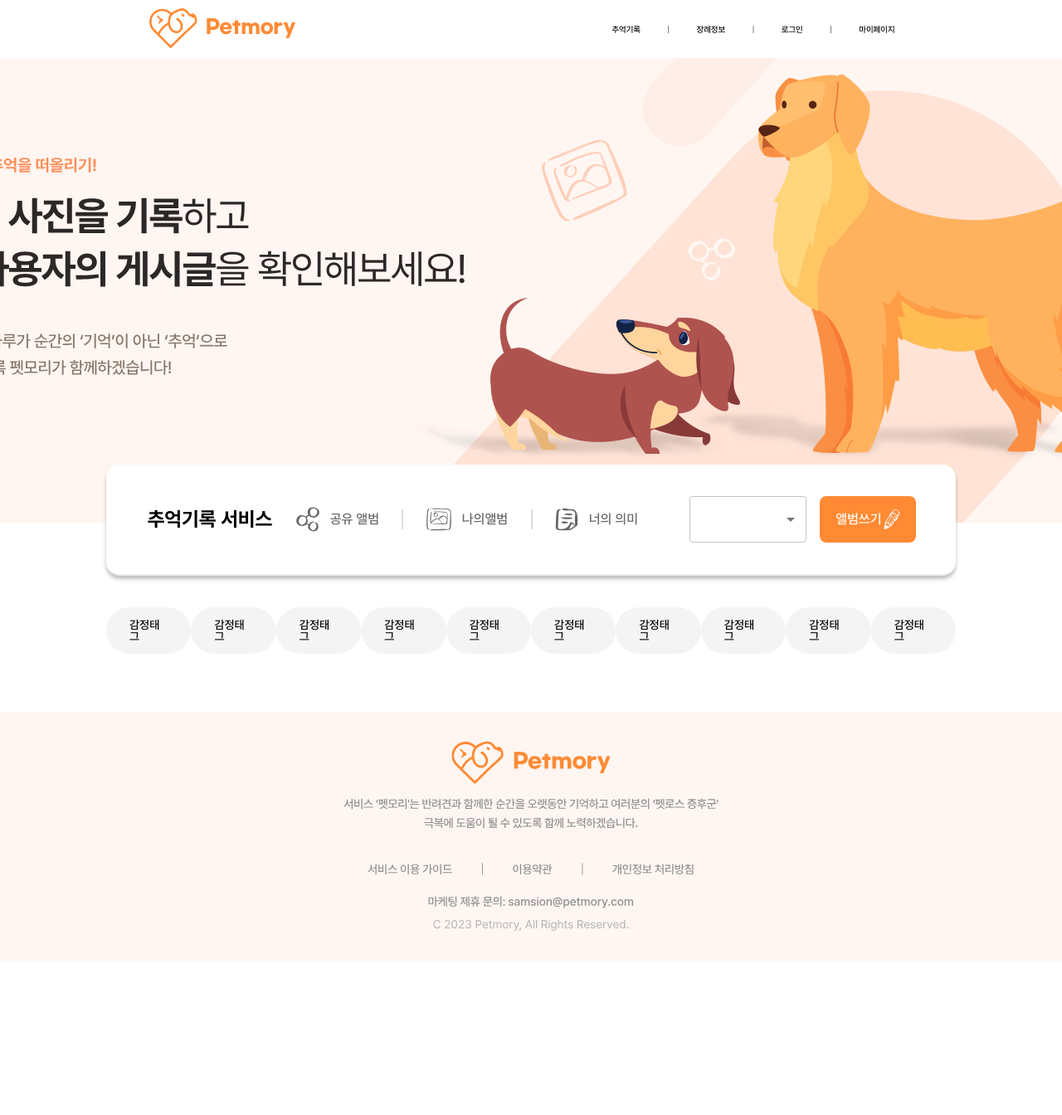
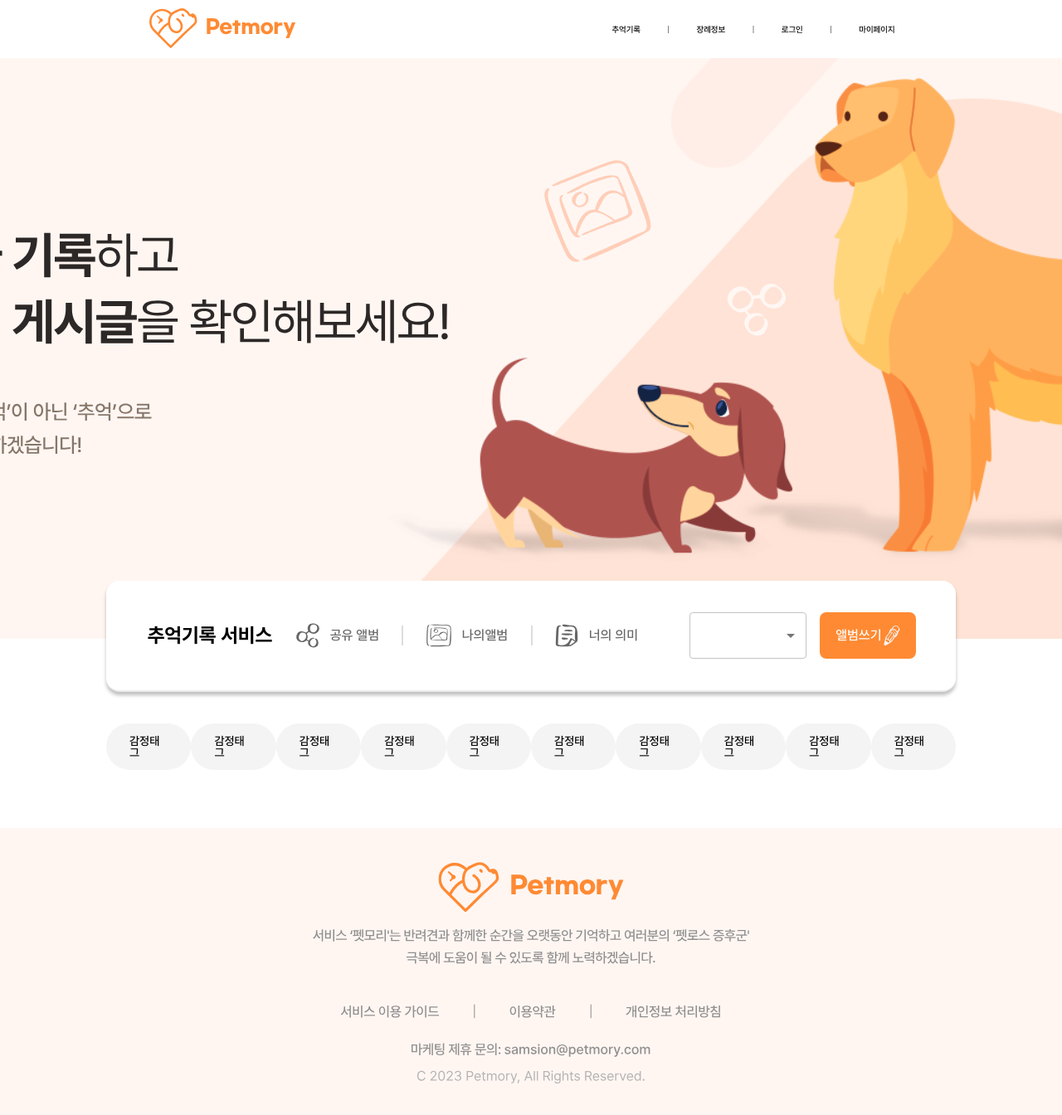
Before and after one commit to KUSITMS-27th-TEAM3/FrontEnd, a React (Create React App) app: page /memory in a window 1280 px wide. Shown: the top 1344 px of the page at 83% size. Before the commit the page ends 1158 px from the top, so only its background shows below. Built offline with nearby package versions, Linux system fonts and the light colour scheme.

Commit message:
fix : Banner, footer, subNav 위치조절

```diff
--- a/src/components/Banner.tsx
+++ b/src/components/Banner.tsx
@@ -3,11 +3,11 @@
 const BannerContainer = styled.div`
   display: flex;
   width: 100vw;
-  height: 560px;
+  height: 700px;
 
   img {
     max-width: 100%;
-    height: auto;
+    width: 100%;
     object-fit: cover;
   }
 `;
--- a/src/components/Footer.tsx
+++ b/src/components/Footer.tsx
@@ -5,10 +5,11 @@
   width: 100vw;
   position: relative;
   margin-top: 70px;
-  height: 300px;
+  height: 350px;
 
   img {
     max-width: 100%;
+    width: 100%;
     object-fit: cover;
   }
 `;
--- a/src/pages/MemoryPage/components/style/MemoryNavStyle.ts
+++ b/src/pages/MemoryPage/components/style/MemoryNavStyle.ts
@@ -18,7 +18,7 @@
   background-color: ${(props) => props.theme.color.grayScale.white};
   align-items: center;
   color: black;
-  top: 560px;
+  top: 700px;
   border-bottom: 2px solid #ebebeb;
   box-shadow: 0px 4px 4px rgba(0, 0, 0, 0.25);
   position: absolute;
```
